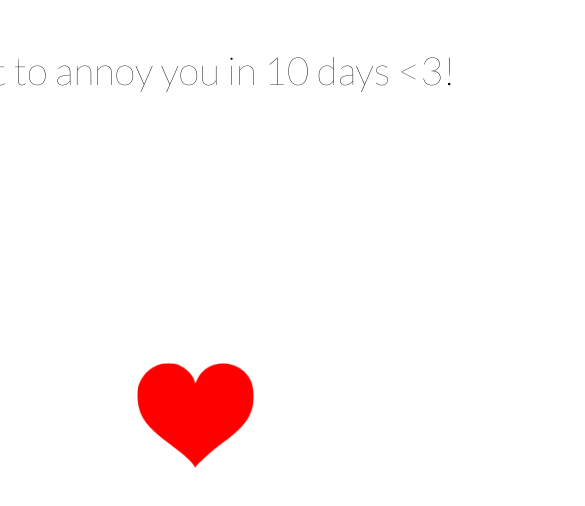
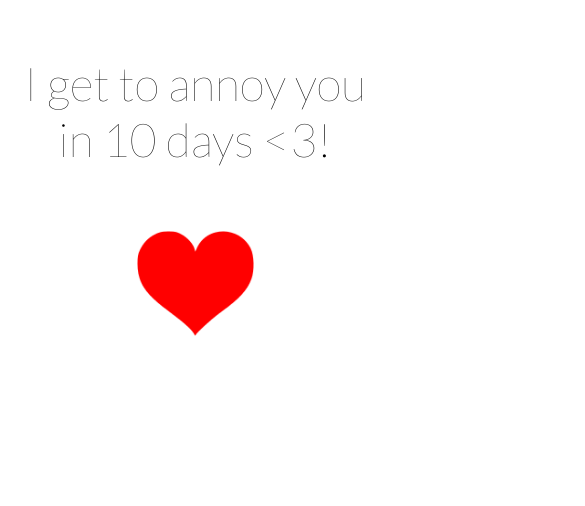
Before and after one commit to ShivanKaul/daysuntilwemeet, a plain HTML site: page index.html in a window 390 px wide. Shown: the top 506 px of the page, 585 px wide, since content can reach past the window. Drawn offline with Linux system fonts and the light colour scheme.

Commit message:
Make responsive
Text wraps correctly on mobile

```diff
--- a/index.css
+++ b/index.css
@@ -1,18 +1,18 @@
 #container {
     display: flex;
     flex-direction: column;
-    height: 100vh;
-    width: 100vr;
-    align-items: center
+    align-items: center;
+    min-height: 100%;
 }
 
 .cmp {
-    height: 40vh;
-    width: 100vh;
+    display: flex;
+    align-items: center;
+    justify-content: center;
 }
 
 #days {
-    font-size: 10vmin;
+    font-size: 12vmin;
     text-align: center;
     font-family: 'Lato';
 }
```
